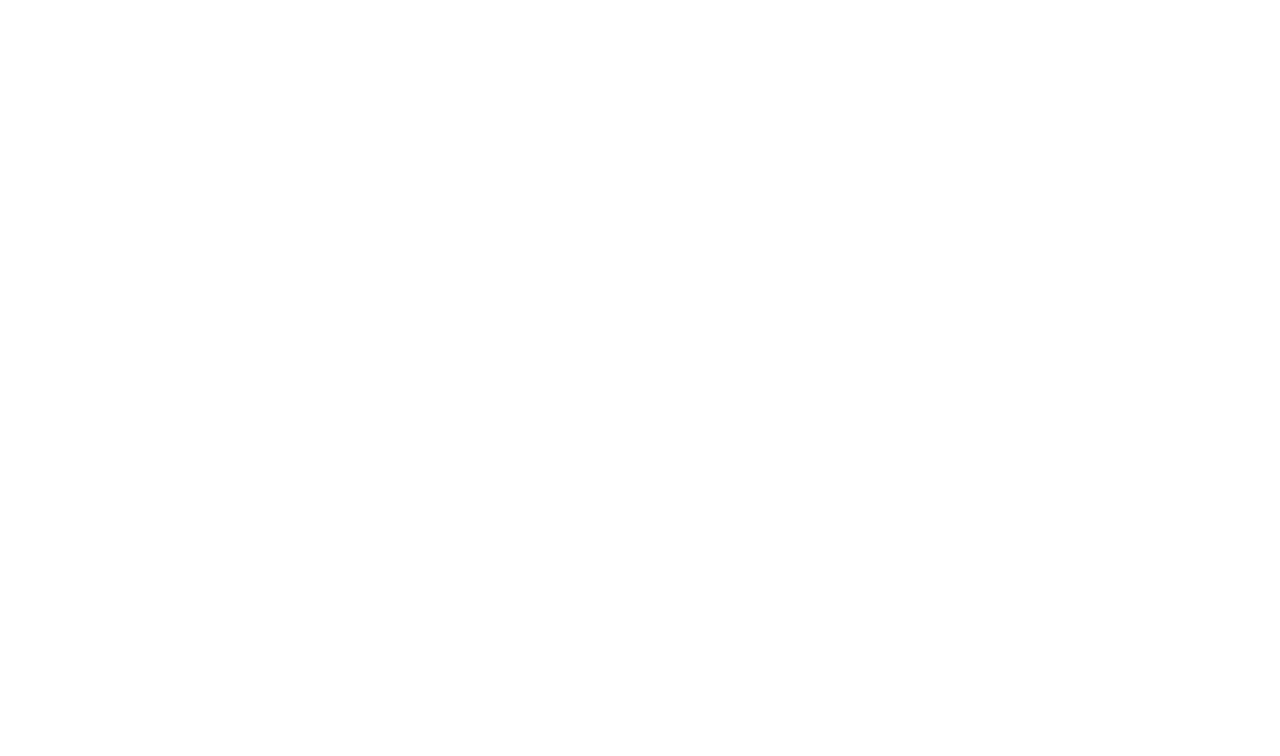
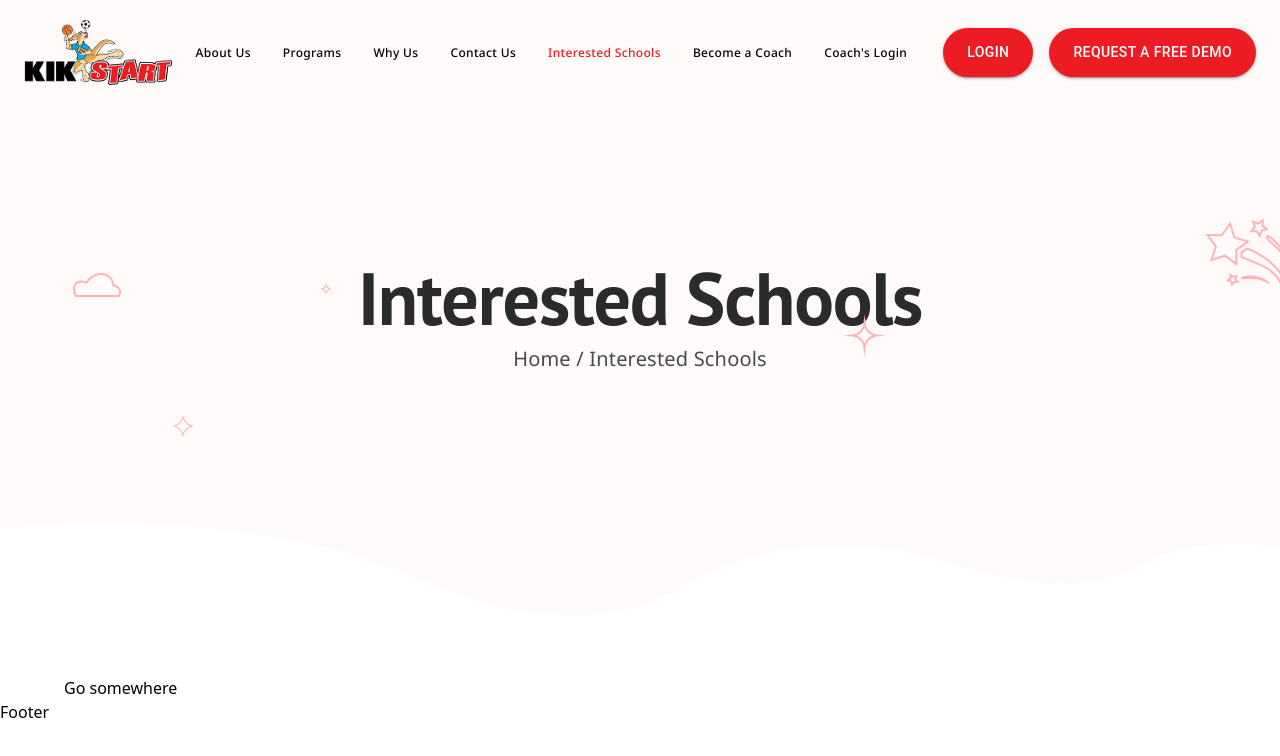
Before and after one commit to Alameen244/KikStart-FrontEnd, a React app: page /schools in a window 1280 px wide. Before the commit this address had no page. Shown: the top 756 px of the page. Built offline with nearby package versions, Linux system fonts and the light colour scheme; the HTML template or start-up script is replaced by a standard one.

Commit message:
card add

```diff
--- a/package.json
+++ b/package.json
@@ -17,8 +17,10 @@
     "@tailwindcss/vite": "^4.1.18",
     "@tanstack/react-query": "^5.90.12",
     "axios": "^1.13.2",
+    "bootstrap": "^5.3.8",
     "js-cookie": "^3.0.5",
     "react": "^19.2.0",
+    "react-bootstrap": "^2.10.10",
     "react-dom": "^19.2.0",
     "react-router-dom": "^7.11.0",
     "tailwindcss": "^4.1.18"
--- a/src/App.jsx
+++ b/src/App.jsx
@@ -4,6 +4,7 @@
 import MainLayout from "./Layouts/MainLayout";
 import AuthLayout from "./Layouts/AuthLayout";
 import About from "./Pages/About";
+import InterestedSchools from "./Pages/InterestedSchools";
 
 function App() {
   return (
@@ -13,6 +14,8 @@
           <Route element={<MainLayout />}>
             <Route path="/" element={<Home />} />
             <Route path="/about" element={<About />} />
+            <Route path="/schools" element={<InterestedSchools/>} />
+
 
 
           </Route>
--- a/src/Components/Interested_SchoolsComponents/Layer2/Card.jsx
+++ /dev/null
@@ -1,9 +0,0 @@
-import React from 'react'
-
-function Card() {
-  return (
-    <div>Card</div>
-  )
-}
-
-export default Card
--- /dev/null
+++ b/src/Components/Interested_SchoolsComponents/Layer2/Cards.jsx
@@ -0,0 +1,24 @@
+import Container from '@mui/material/Container'
+import React from 'react'
+import Button from 'react-bootstrap/Button';
+import Card from 'react-bootstrap/Card';
+
+
+function Cards(props) {
+  return (
+    <Container>
+      <Card style={{ width: '18rem' }}>
+        <Card.Img variant="top" src={props.images} />
+        <Card.Body>
+          <Card.Title>{props.title}</Card.Title>
+          <Card.Text>
+            {props.text}
+          </Card.Text>
+          <Button variant="primary">Go somewhere</Button>
+        </Card.Body>
+      </Card>
+    </Container>
+  )
+}
+
+export default Cards
--- a/src/Pages/InterestedSchools.jsx
+++ b/src/Pages/InterestedSchools.jsx
@@ -1,9 +1,11 @@
+import CommonLayer from "../Components/AboutComponents/Layer1/CommonLayer"
+import Cards from "../Components/Interested_SchoolsComponents/Layer2/Cards"
 
 const InterestedSchools = () => {
   return (
     <div>
-
-
+      <CommonLayer heading="Interested Schools" subHeading="Home / Interested Schools" />
+      <Cards />
     </div>
   )
 }
```
Also changed, not shown: 1 other file (tests, documents, lock files or other folders).
